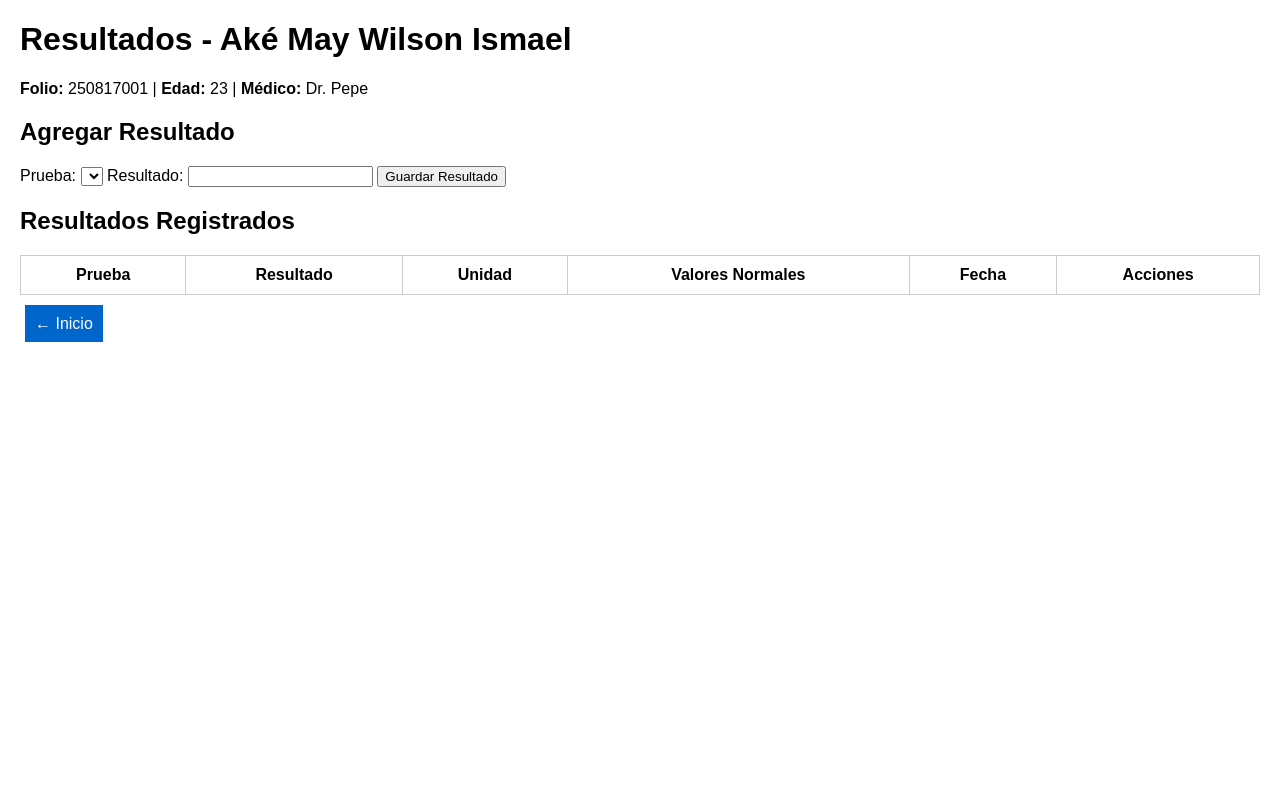
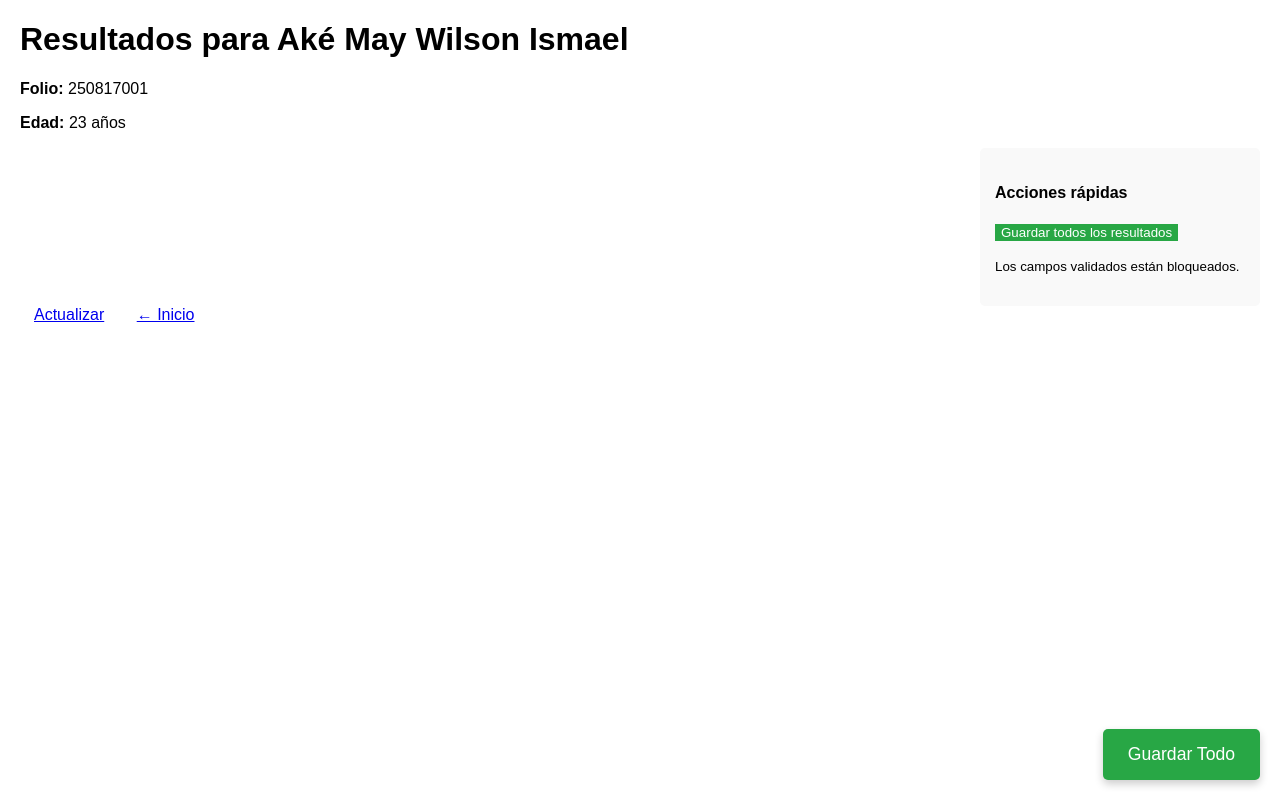
Before and after one commit to qfbwilsonmay-ai/care-laboratorio, a Flask app: page /resultados/250817001 in a window 1280 px wide. Run offline with Flask 3, Linux system fonts and the light colour scheme; lists and menus that the app fills with data are empty.

Commit message:
Implementado: botón anclado en registro y resultados, diseño en dos columnas y validación por parámetro

```diff
--- a/templates/resultados.html
+++ b/templates/resultados.html
@@ -1,58 +1,122 @@
 <!DOCTYPE html>
 <html>
 <head>
-    <title>Resultados - {{ paciente.nombre }}</title>
+    <title>Resultados - CARE</title>
     <style>
         body { font-family: Arial, sans-serif; margin: 20px; }
-        table { width: 100%; border-collapse: collapse; margin: 20px 0; }
-        th, td { padding: 10px; border: 1px solid #ccc; }
-        .btn { background: #0066cc; color: white; padding: 10px; text-decoration: none; margin: 5px; }
-        .btn-danger { background: #d9534f; }
+        .container { display: flex; gap: 20px; }
+        .main { flex: 1; }
+        .sidebar {
+            width: 250px;
+            background: #f9f9f9;
+            padding: 15px;
+            border-radius: 5px;
+            position: sticky;
+            top: 20px;
+            align-self: flex-start;
+        }
+        .resultado-item {
+            border: 1px solid #ddd;
+            padding: 15px;
+            margin-bottom: 10px;
+            border-radius: 5px;
+        }
+        .validado {
+            background-color: #d4edda;
+            border-color: #c3e6cb;
+        }
+        .referencia {
+            font-size: 0.9em; color: #666; margin: 5px 0; }
+        .btn { padding: 8px 12px; margin: 2px; cursor: pointer; }
+        .btn-guardar { background: #28a745; color: white; border: none; }
+        .btn-validar { background: #ffc107; color: black; border: none; }
+        .btn-editar { background: #007bff; color: white; border: none; }
+        .btn-anclado {
+            position: fixed;
+            bottom: 20px;
+            right: 20px;
+            background: #28a745;
+            color: white;
+            padding: 15px 25px;
+            border: none;
+            border-radius: 5px;
+            font-size: 1.1em;
+            box-shadow: 0 4px 8px rgba(0,0,0,0.2);
+            z-index: 100;
+        }
     </style>
 </head>
 <body>
-    <h1>Resultados - {{ paciente.nombre }}</h1>
-    <p><strong>Folio:</strong> {{ paciente.folio }} | <strong>Edad:</strong> {{ paciente.edad }} | <strong>Médico:</strong> {{ paciente.medico }}</p>
+    <h1>Resultados para {{ paciente.nombre }}</h1>
+    <p><strong>Folio:</strong> {{ paciente.folio }}</p>
+    <p><strong>Edad:</strong> {{ paciente.edad }} años</p>
 
-    <h2>Agregar Resultado</h2>
     <form method="POST">
-        <label>Prueba:</label>
-        <select name="prueba" required>
-            {% for p in pruebas %}
-            <option value="{{ p.clave }}">{{ p.nombre }}</option>
-            {% endfor %}
-        </select>
+        <div class="container">
+            <div class="main">
+                {% for prueba in pruebas %}
+                <div class="resultado-item" id="item_{{ prueba.clave }}">
+                    <strong>{{ prueba.nombre }}</strong>
+                    <input type="hidden" name="prueba" value="{{ prueba.clave }}">
+                    <input type="text" name="resultado" value="{% for r in resultados if r.clave == prueba.clave %}{{ r.resultado }}{% endfor %}" id="resultado_{{ prueba.clave }}" required>
 
-        <label>Resultado:</label>
-        <input type="text" name="resultado" required>
+                    <div class="referencia">
+                        Unidad: {{ prueba.unidad }}<br>
+                        Valores normales: {{ prueba.valores_normales }}
+                    </div>
 
-        <button type="submit">Guardar Resultado</button>
+                    {% set resultado = resultados | selectattr('clave', 'equalto', prueba.clave) | list | first %}
+                    {% if resultado %}
+                        <button type="button" class="btn-editar" onclick="editarResultado('{{ prueba.clave }}')">✏️ Editar</button>
+                        <button type="button" class="btn-validar" onclick="validarResultado('{{ prueba.clave }}')" style="display:none">✔️ Validar</button>
+                        <script>
+                            document.getElementById('item_{{ prueba.clave }}').classList.add('validado');
+                        </script>
+                    {% else %}
+                        <button type="button" class="btn-editar" onclick="editarResultado('{{ prueba.clave }}')" style="display:none">✏️ Editar</button>
+                        <button type="button" class="btn-validar" onclick="validarResultado('{{ prueba.clave }}')">✔️ Validar</button>
+                    {% endif %}
+                </div>
+                {% endfor %}
+            </div>
+
+            <div class="sidebar">
+                <h4>Acciones rápidas</h4>
+                <button type="submit" class="btn-guardar">Guardar todos los resultados</button>
+                <p><small>Los campos validados están bloqueados.</small></p>
+            </div>
+        </div>
     </form>
 
-    <h2>Resultados Registrados</h2>
-    <table>
-        <tr>
-            <th>Prueba</th>
-            <th>Resultado</th>
-            <th>Unidad</th>
-            <th>Valores Normales</th>
-            <th>Fecha</th>
-            <th>Acciones</th>
-        </tr>
-        {% for r in resultados %}
-        <tr>
-            <td>{{ r.nombre }}</td>
-            <td>{{ r.resultado }}</td>
-            <td>{{ r.unidad }}</td>
-            <td>{{ r.valores_normales }}</td>
-            <td>{{ r.fecha }}</td>
-            <td>
-                <a href="/editar_resultado/{{ r.folio }}/{{ r.clave }}" class="btn">Editar</a>
-            </td>
-        </tr>
-        {% endfor %}
-    </table>
+    <button type="submit" formaction="{{ url_for('resultados', folio=paciente.folio) }}" class="btn-anclado">Guardar Todo</button>
 
+    <a href="/resultados/{{ paciente.folio }}" class="btn">Actualizar</a>
     <a href="/" class="btn">← Inicio</a>
+
+    <script>
+        function validarResultado(clave) {
+            const input = document.getElementById(`resultado_${clave}`);
+            const item = document.getElementById(`item_${clave}`);
+            const btnValidar = input.nextElementSibling;
+            const btnEditar = btnValidar.nextElementSibling;
+
+            input.setAttribute('readonly', 'readonly');
+            item.classList.add('validado');
+            btnValidar.style.display = 'none';
+            btnEditar.style.display = 'inline-block';
+        }
+
+        function editarResultado(clave) {
+            const input = document.getElementById(`resultado_${clave}`);
+            const item = document.getElementById(`item_${clave}`);
+            const btnValidar = input.nextElementSibling;
+            const btnEditar = btnValidar.nextElementSibling;
+
+            input.removeAttribute('readonly');
+            item.classList.remove('validado');
+            btnEditar.style.display = 'none';
+            btnValidar.style.display = 'inline-block';
+        }
+    </script>
 </body>
 </html>
```
Also changed, not shown: templates/registro.html (+38 -13 lines).
